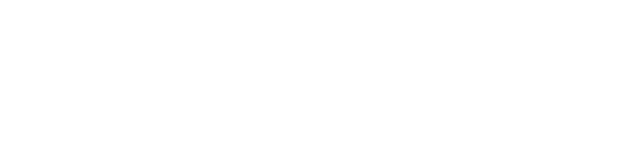
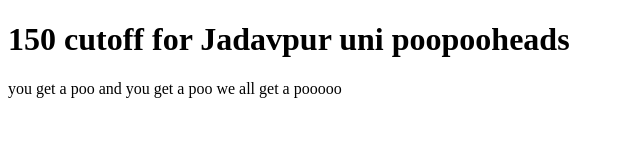
Before and after one commit to MajumderDebaditya/MajumderDebaditya.github.io, a plain HTML site: page index.html in a window 1280 px wide. Shown: the whole page, without its empty margins (0-640 px from the left). Drawn offline with Linux system fonts and the light colour scheme.

Commit message:
Update index.html with new changes

```diff
--- a/index.html
+++ b/index.html
@@ -3,9 +3,10 @@
 <head>
     <meta charset="UTF-8">
     <meta name="viewport" content="width=device-width, initial-scale=1.0">
-    <title>Document</title>
+    <title>WBJEE RESULTS (real)</title>
 </head>
 <body>
-
+    <h1>150 cutoff for Jadavpur uni poopooheads</h1>
+    <p>you get a poo and you get a poo we all get a pooooo</p>
 </body>
 </html>
```
